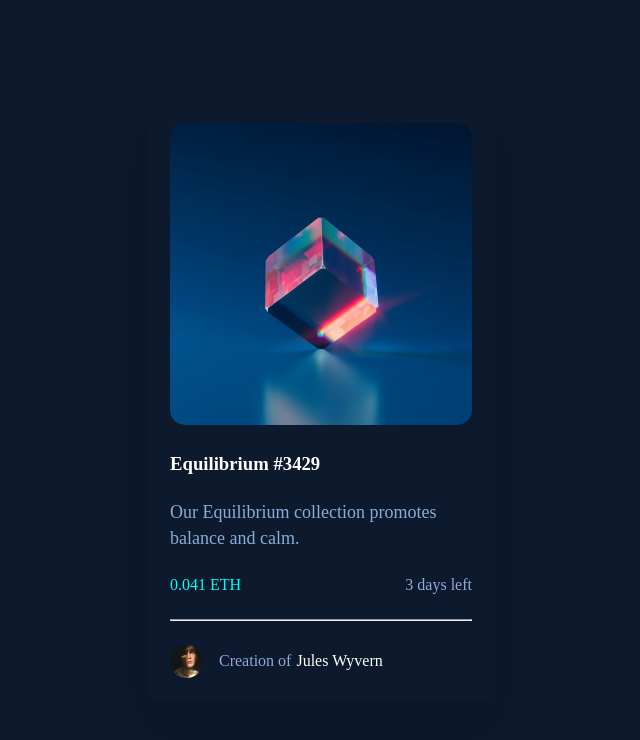
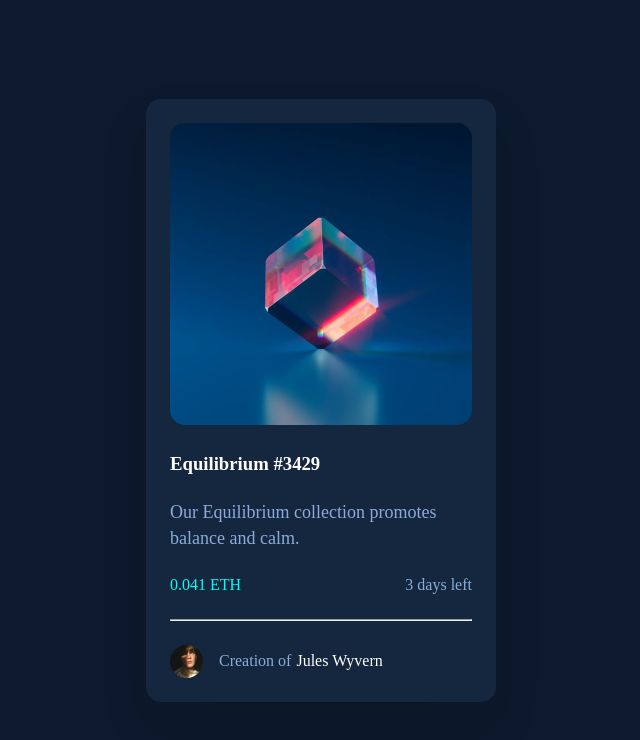
Before and after one commit to gilmore-1/nft-preview-card, a React (Vite) app: page / in a window 1280 px wide. Shown: the top 740 px of the page, without its empty margins (319-959 px from the left). Built offline with nearby package versions, Linux system fonts and the light colour scheme.

Commit message:
change background color

```diff
--- a/src/components/Card/CardStyled.ts
+++ b/src/components/Card/CardStyled.ts
@@ -4,6 +4,7 @@ export const Card = styled.div`
   width: 350px;
   padding: 24px;
   color: white;
+  background-color: #15263F;
   box-shadow: 0px 25px 50px rgba(0, 0, 0, 0.0952917);
   border-radius: 15px;
 
```
Also changed, not shown: src/components/Global/GlobalStyles.tsx (line endings or trailing spaces).
